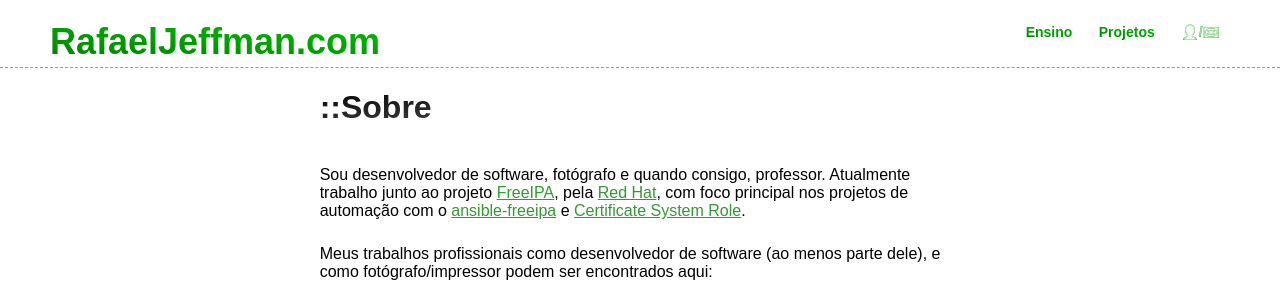
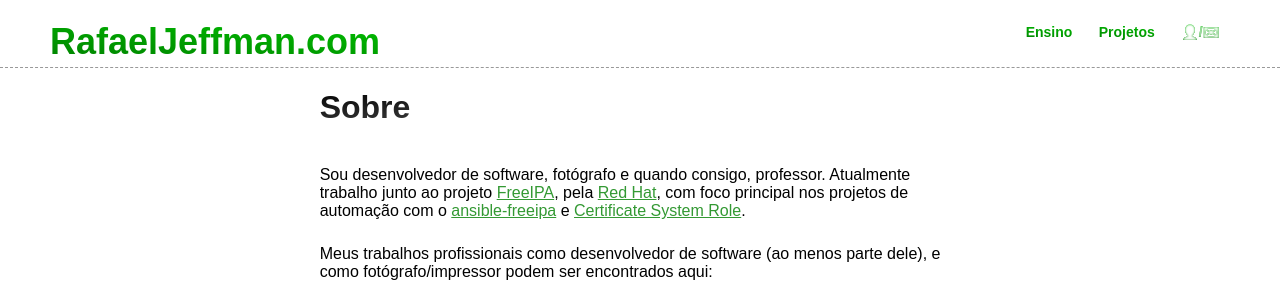
Before and after one commit to rafasgj/rafaeljeffman.com, a Jekyll site: the page built from about.md, in a window 1280 px wide. Shown: the top 285 px of the page. Built offline with Jekyll 4.4.1, drawn with Linux system fonts in a browser that asks for light colours; nearby versions of some CDN libraries.

Commit message:
Titles: Remove "::" from titles on all pages.

```diff
--- a/_layouts/main.html
+++ b/_layouts/main.html
@@ -64,7 +64,7 @@
                     <h1 id="section_header">{{ page.section }}</h1>
                 {% endif %}
                 {% if page.title %}
-                {{ page.title | prepend: '# ::' | markdownify }}
+                {{ page.title | prepend: '# ' | markdownify }}
                 {% endif %}
                 {% if page.date %}
                 <div id="last-update">
```
